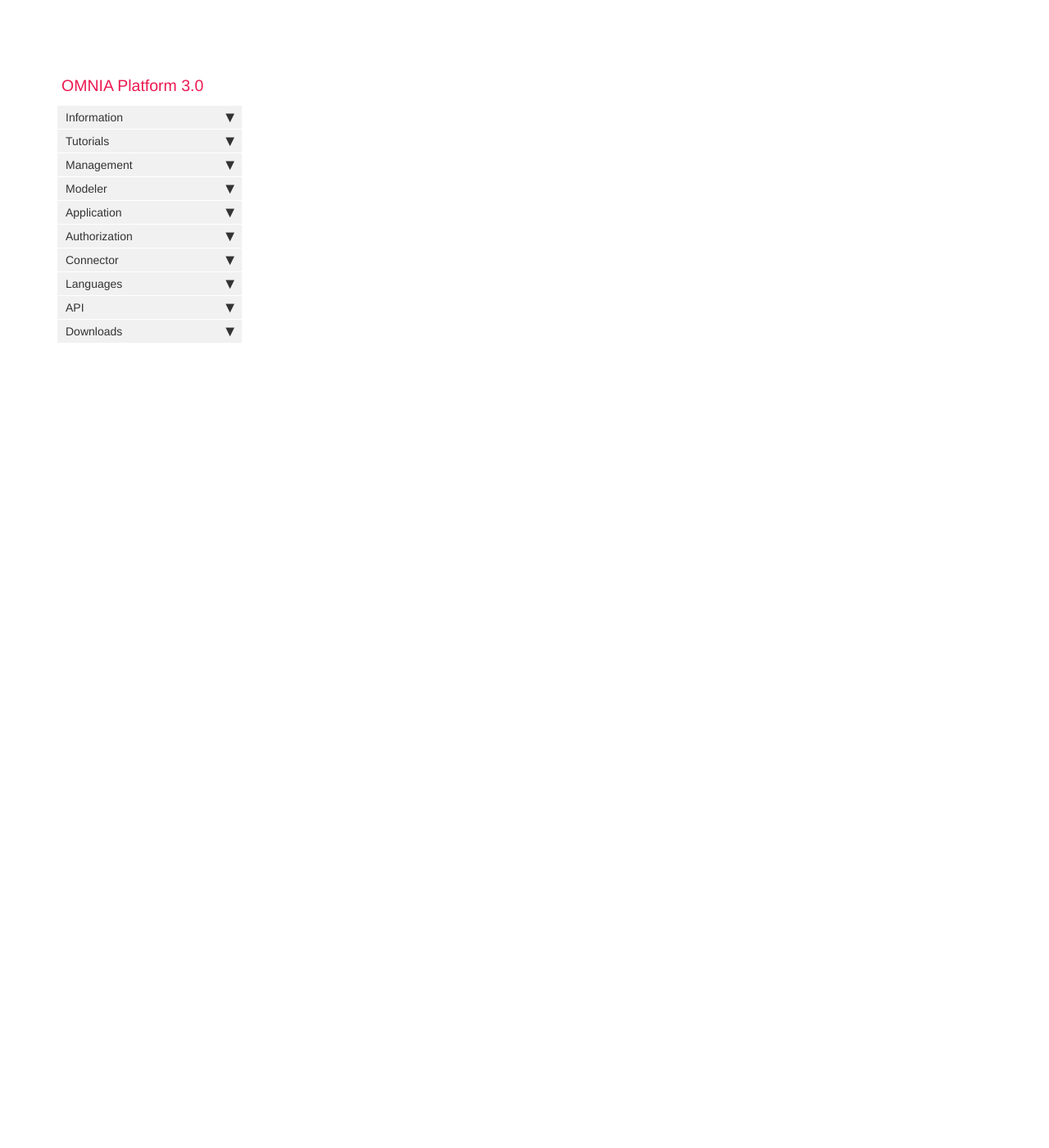
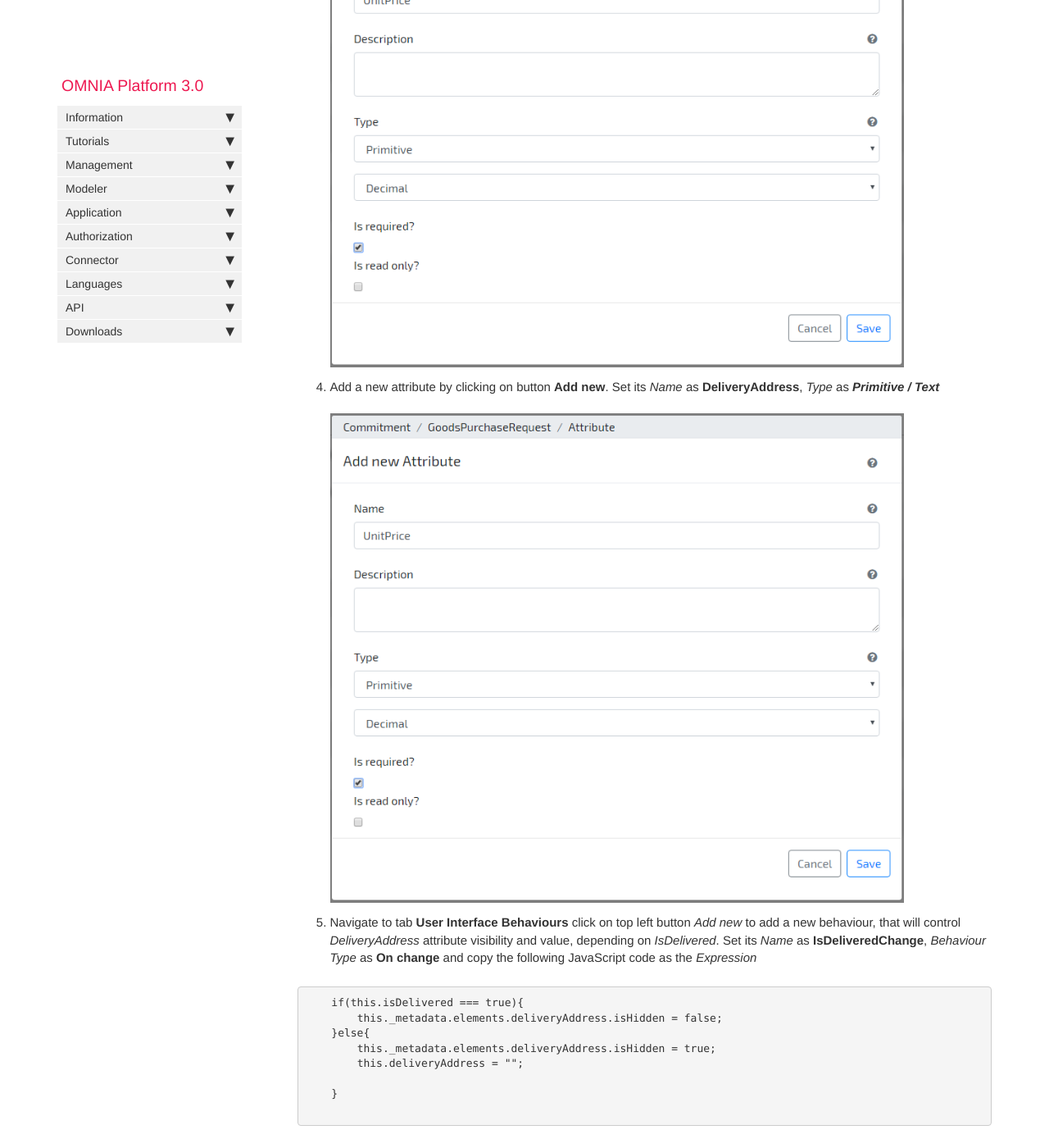
Before and after one commit to daniel8lopes/omnia3, a Jekyll site: the page built from docs/pages/omnia3/Tutorials/omnia3_uiextensibilitytutorial.md, in a window 1280 px wide and 1400 px high, scrolled down 916 px. Shown: the whole window at 82% size. Built offline with Jekyll 4.4.1, drawn with Linux system fonts in a browser that asks for light colours; nearby versions of some CDN libraries; comment, search, counter and statistics services are not loaded; some of the changed text lies outside the part shown.

Commit message:
Update omnia3_uiextensibilitytutorial.md

````diff
--- a/docs/pages/omnia3/Tutorials/omnia3_uiextensibilitytutorial.md
+++ b/docs/pages/omnia3/Tutorials/omnia3_uiextensibilitytutorial.md
@@ -17,3 +17,30 @@ After you have completed the [Beginner Tutorial](https://docs.numbersbelieve.com
 This tutorial assumes that you have created a OMNIA tenant, and are logged in as a user with modeling privileges to this tenant.
 
 It is necessary to have completed the steps in the  [Beginner tutorial](http://docs.numbersbelieve.com/omnia3_beginnertutorial.html), as this tutorial builds upon it.
+
+## 3. UI Extensibility
+
+1. Access Omnia homepage, select the tenant where you have developed the beginner tutorial, and go to the modeling area.
+
+2. Through the left side menu, edit *PurchaseOrder* document by accessing the option ***Documents / PurchaseOrder***
+
+3. Add a new attribute by clicking on button **Add new**. Set its *Name* as **IsDelivered**, *Type* as ***Primitive / Boolean***
+
+    ![Modeler_Create_Attribute](/images/tutorials/beginner/Modeler-Create-Attribute.PNG)
+
+4. Add a new attribute by clicking on button **Add new**. Set its *Name* as **DeliveryAddress**, *Type* as ***Primitive / Text***
+
+    ![Modeler_Create_Attribute](/images/tutorials/beginner/Modeler-Create-Attribute.PNG)
+
+5. Navigate to tab **User Interface Behaviours** click on top left button *Add new* to add a new behaviour, that will control  *DeliveryAddress* attribute visibility and value, depending on *IsDelivered*. Set its *Name* as **IsDeliveredChange**, *Behaviour Type* as **On change** and copy the following JavaScript code as the *Expression*
+
+```JavaScript
+    if(this.isDelivered === true){
+        this._metadata.elements.deliveryAddress.isHidden = false;
+    }else{
+        this._metadata.elements.deliveryAddress.isHidden = true;
+        this.deliveryAddress = "";
+
+    }
+
+```
````
